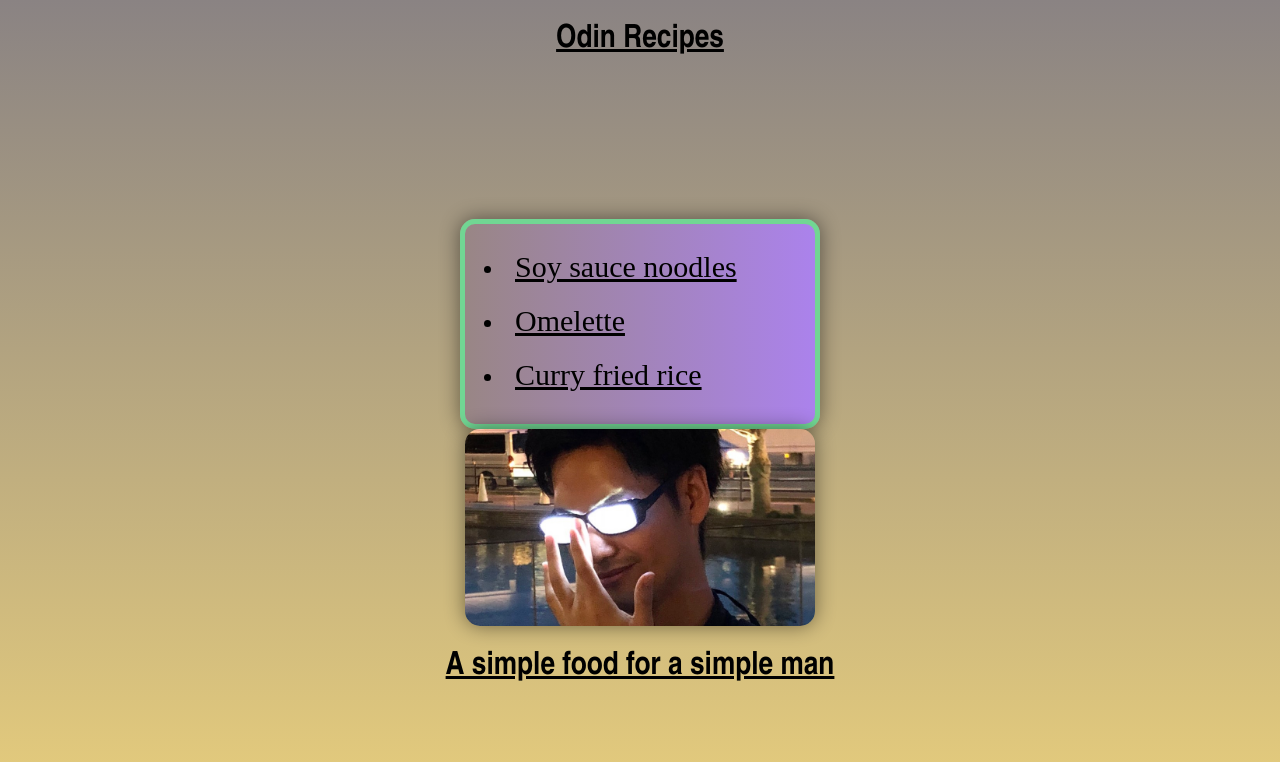
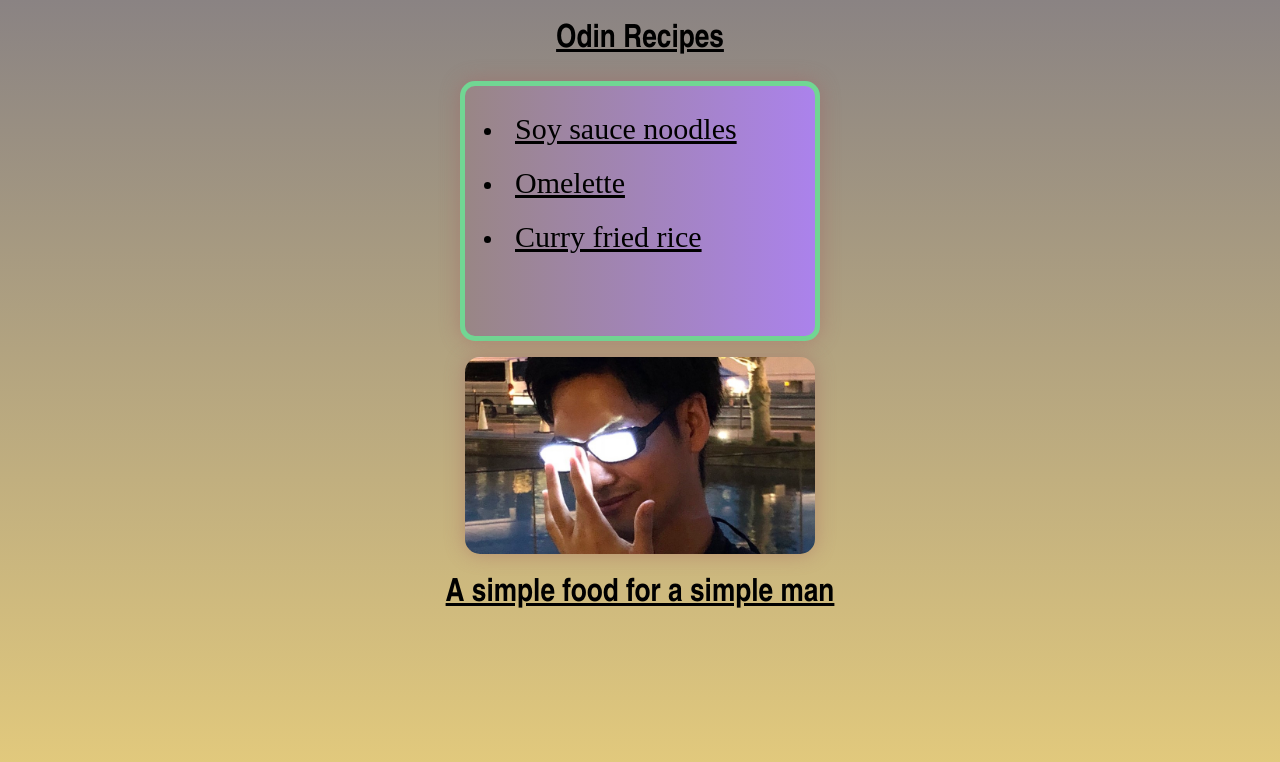
Before and after one commit to Abri-SLD/odin-recipes, a plain HTML site: page index.html in a window 1280 px wide. Drawn offline with Linux system fonts and the light colour scheme; a web font is replaced by a local one.

Commit message:
adding margin bottom

```diff
--- a/style.css
+++ b/style.css
@@ -10,16 +10,17 @@ a {
 }
 
 .block {
+
     display: block;
     margin:auto;
     border-radius: 15px;
     width: min(70%, 350px);
-    box-shadow: 0px 0px 20px rgba(0, 0, 0, 0.479);
+    box-shadow: 0px 0px 20px rgba(163, 97, 97, 0.479);
 }
 
 #contents {
-    margin-top: 10rem;
-    height: 200px;
+    margin-bottom: 1rem;
+    height: 250px;
     border: 5px solid rgb(113, 214, 147);
     text-align: left;
     border-radius: 15px;
```
